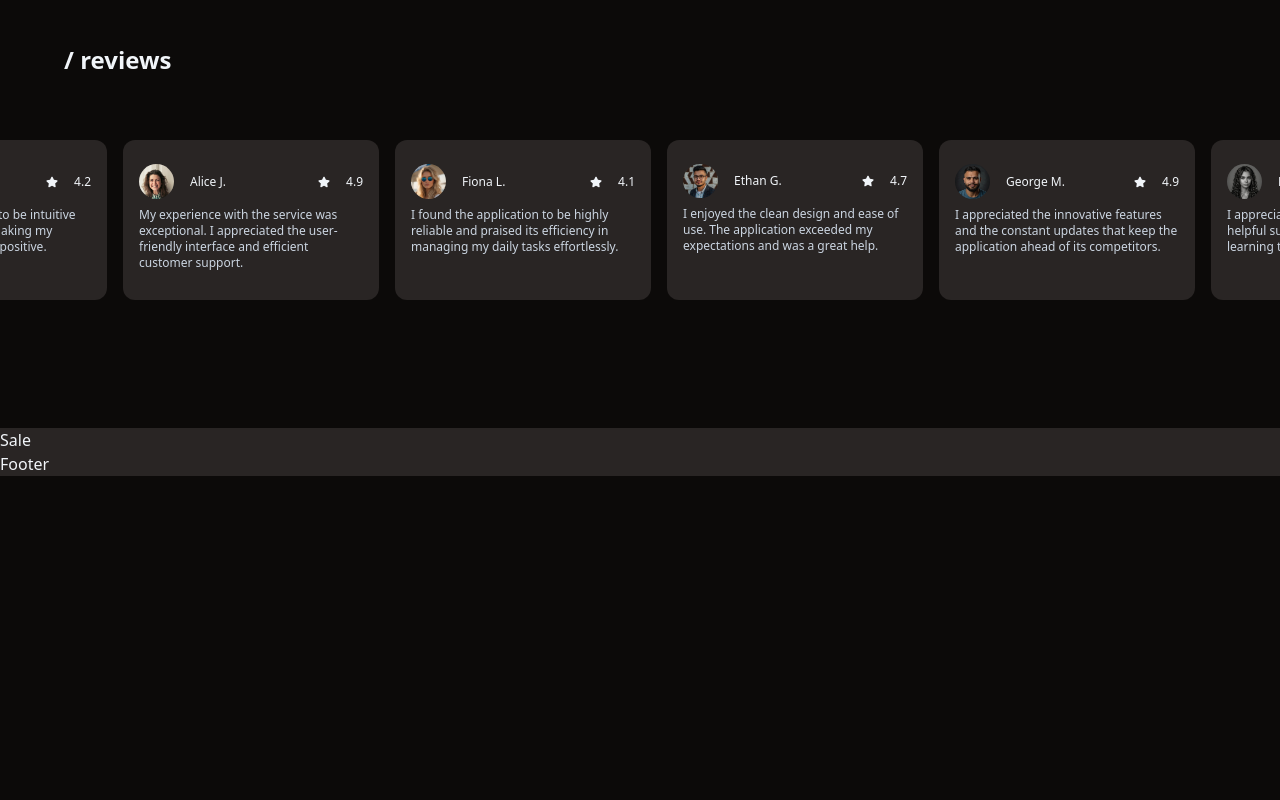
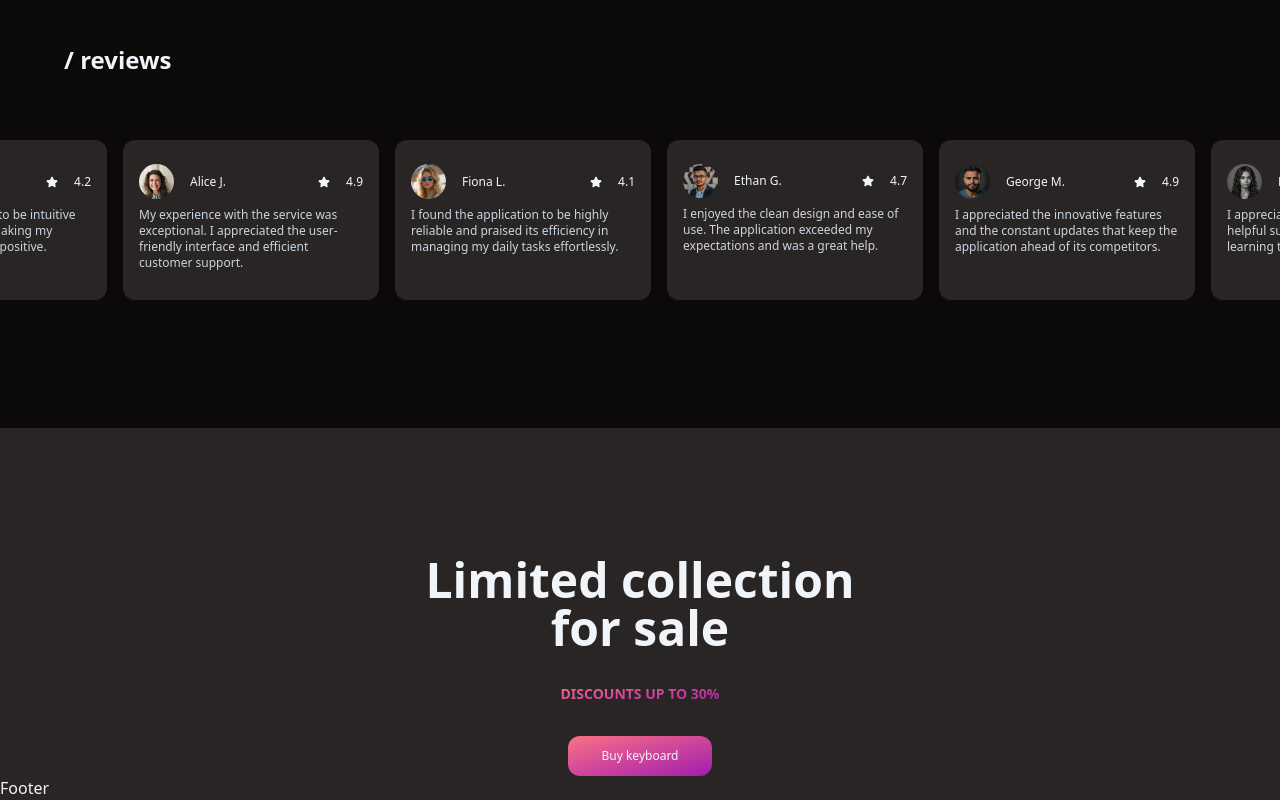
Before and after one commit to Herman-Adu/three-js-e-commerce-store, a Next.js app: page / in a window 1280 px wide. Shown: the part 2031-2831 px from the top of the page. Before the commit the page ends 2507 px from the top, so only its background shows below. Built offline with nearby package versions, Linux system fonts and the light colour scheme.

Commit message:
built sale cta section

```diff
--- a/components/sections/Sale.tsx
+++ b/components/sections/Sale.tsx
@@ -1,7 +1,23 @@
+import Link from "next/link";
 import React from "react";
 
 const Sale = () => {
-  return <div>Sale</div>;
+  return (
+    <div className="max-w-[1536px] flex flex-col items-center gap-8 pt-32 mx-auto">
+      <h2 className="text-4xl md:text-5xl font-bold text-center">
+        Limited collection <br /> for sale
+      </h2>
+      <p className="uppercase text-sm font-bold bg-gradient bg-clip-text text-transparent">
+        discounts up to 30%
+      </p>
+      <Link
+        href="#catalog"
+        className="w-36 flex flex-col items-center py-3 rounded-xl text-xs bg-gradient"
+      >
+        Buy keyboard
+      </Link>
+    </div>
+  );
 };
 
 export default Sale;
```
